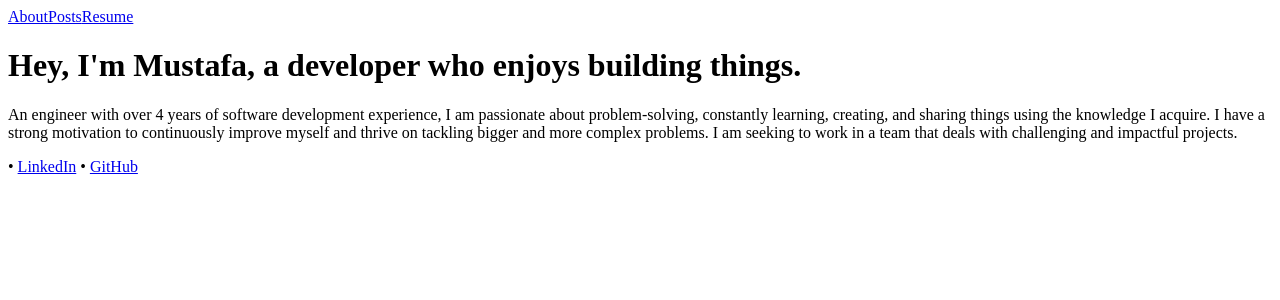
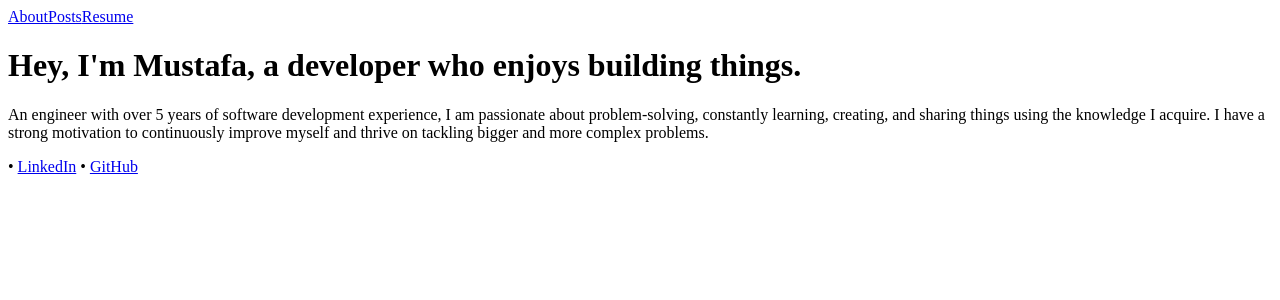
Before and after one commit to mustafaislek/homepage, a Next.js app: page / in a window 1280 px wide. Shown: the top 300 px of the page. Built offline with nearby package versions, Linux system fonts and the light colour scheme; no server answers.

Commit message:
Update index.tsx

```diff
--- a/pages/index.tsx
+++ b/pages/index.tsx
@@ -18,11 +18,10 @@ function HomePage() {
             Hey, I'm Mustafa, a developer who enjoys building things.
           </h1>
           <p>
-            An engineer with over 4 years of software development experience, I am passionate about
+            An engineer with over 5 years of software development experience, I am passionate about
             problem-solving, constantly learning, creating, and sharing things using the knowledge I
             acquire. I have a strong motivation to continuously improve myself and thrive on tackling
-            bigger and more complex problems. I am seeking to work in a team that deals with
-            challenging and impactful projects.
+            bigger and more complex problems.
           </p>
         <footer>
           {` • `}
```
